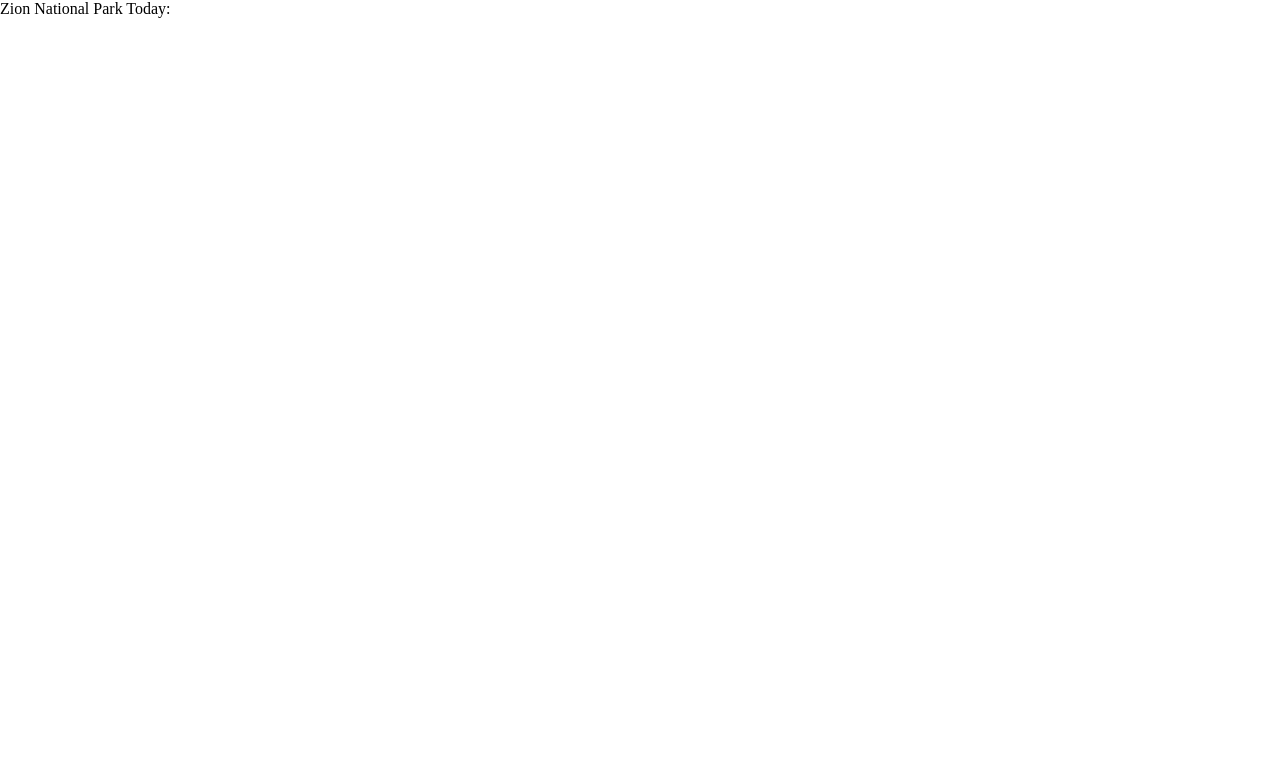
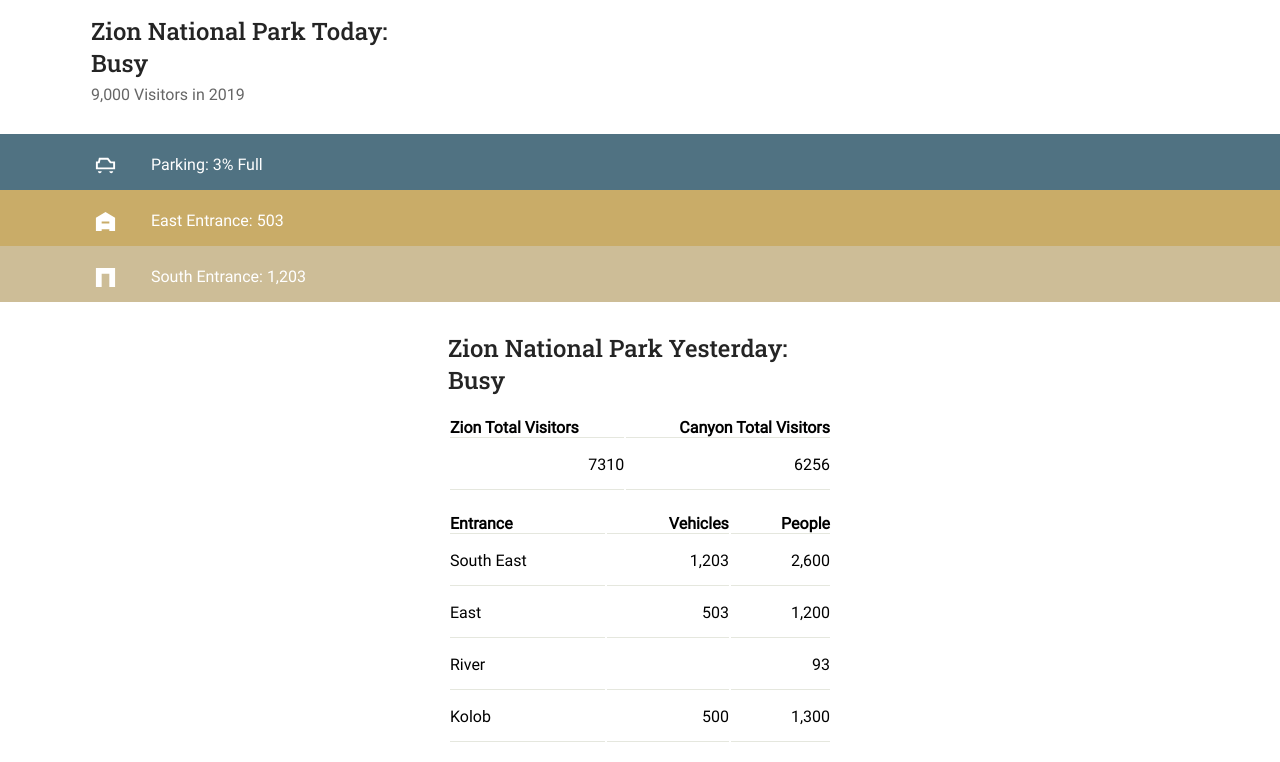
Before and after one commit to ckgardner/PDdashboard, a plain HTML site: page dashboard.html in a window 1280 px wide. Drawn offline with nearby package versions, Linux system fonts and the light colour scheme.

Commit message:
styling besides svg

```diff
--- a/dashboard.css
+++ b/dashboard.css
@@ -0,0 +1,86 @@
+@font-face{
+    font-family: "myRoboto";
+    src: url("fonts/Roboto/Roboto-Regular.ttf");
+}
+@font-face{
+    font-family: "titleRoboto";
+    src: url("fonts/Roboto_Slab/static/RobotoSlab-Medium.ttf")
+}
+@media screen and (min-width: 840px) {
+    body{
+        font-family: 'myRoboto';
+        font-style: normal;
+        font-weight: normal;
+    }
+    #titleWrapper{
+        margin: 15px 91px 25px 91px;
+    }
+    #title, #titleStatus{
+        font-family: "titleRoboto";
+        font-style: normal;
+        font-weight: normal;
+        font-size: 24px;
+        line-height: 32px;
+        color: rgba(0, 0, 0, 0.86);
+    }
+    #totalVisitors{
+        font-size: 16px;
+        line-height: 19px;
+        color: #666666;
+        margin-top: 6px;
+        margin-bottom: 30px;
+    }
+    .stat{
+        height: 56px;
+    }
+    .statImage{
+        height: 23px;
+        width: 23px;
+        margin: 20px 30px 20px 94px;
+        vertical-align: middle;
+    }
+    #parkingStat{
+        background-color: #507282;
+        color: white;
+        font-size: 16px;
+    }
+    #eastEntranceStat{
+        background-color: #C9AC68;
+        color: white;
+        font-size: 16px;
+    }
+    #southEntranceStat{
+        background-color: #CDBD97;
+        color: white;
+        font-size: 16px;
+    }
+    #yesterdayWrapper{
+        width: 384px;
+        margin: 0 auto;
+        margin-top: 30px;
+    }
+    table{
+        width: 384px;
+        font-size: 16px;
+        line-height: 19px;
+        font-weight: normal;
+        margin-top: 20px;
+    }
+    td, th{
+        border-bottom: 1px solid #E5E7DE;
+    }
+    td{
+        height: 50px;
+        vertical-align: middle;
+    }
+    th{
+        text-align: left;
+        font-weight: bold;
+    }
+    .right{
+        text-align: right;
+    }
+    #yesterdayEntrances{
+        margin-top: 15px;
+    }
+}
--- a/dashboard.html
+++ b/dashboard.html
@@ -15,9 +15,62 @@
   </head>
 	<body>
 		<div id="app">
-			<div id="title">Zion National Park Today:</div>
-			<div id="titleStatus">{{titleStatus}}</div>
+			<div id="titleWrapper">
+				<div id="title">Zion National Park Today:</div>
+				<div id="titleStatus">{{titleStatus}}</div>
+				<div id="totalVisitors">{{totalVisitors}} Visitors in 2019</div>
+			</div>
+			<div class="stat" id="parkingStat">
+				<img class="statImage" src="icons/parking_outline.svg">
+				<span>Parking: {{parkingStat}} Full</span>
+			</div>
+			<div class="stat" id="eastEntranceStat">
+				<img class="statImage" src="icons/east_entrance.svg">
+				<span>East Entrance: {{eastEntranceStat}}</span>
+			</div>
+			<div class="stat" id="southEntranceStat">
+				<img class="statImage" src="icons/south_entrance.svg">
+				<span>South Entrance: {{southEntranceStat}}</span>
+			</div>
 
+			<div id="yesterdayWrapper">
+				<div id="title">Zion National Park Yesterday:</div>
+				<div id="titleStatus">{{yesterdayTitleStatus}}</div>
+				<table id="yesterdaysTotals">
+					<tr>
+					<th>Zion Total Visitors</th>
+					<th class="right">Canyon Total Visitors</th>
+					</tr>
+					<tr>
+					<td class="right">{{yesterdayZionTotal}}</td>
+					<td class="right">{{yesterdayCanyonTotal}}</td>
+					</tr>
+				</table>
+				<table id="yesterdaysEntrances">
+					<tr>
+					<th>Entrance</th>
+					<th class="right">Vehicles</th>
+					<th class="right">People</th>
+					</tr>
+					<tr>
+					<td>South East</td>
+					<td class="right">{{SEVehicles}}</td>
+					<td class="right">{{SEPeople}}</td>
+					</tr>
+					<td>East</td>
+					<td class="right">{{EVehicles}}</td>
+					<td class="right">{{EPeople}}</td>
+					</tr>
+					<td>River</td>
+					<td class="right">{{riverVehicles}}</td>
+					<td class="right">{{riverPeople}}</td>
+					</tr>
+					<td>Kolob</td>
+					<td class="right">{{kolobVehicles}}</td>
+					<td class="right">{{kolobPeople}}</td>
+					</tr>
+				</table>
+			</div>
 			<script src="https://cdn.jsdelivr.net/npm/vue"></script>
 			<script src="https://cdn.jsdelivr.net/npm/vuetify@2.x/dist/vuetify.js"></script>
 			<script src="dashboard.js"></script>
--- a/dashboard.js
+++ b/dashboard.js
@@ -1,6 +1,22 @@
 var app = new Vue({
     el: '#app',
     data: {
+        titleStatus: "Busy",
+        totalVisitors: "9,000",
+        parkingStat: "3%",
+        eastEntranceStat: "503",
+        southEntranceStat: "1,203",
+        yesterdayTitleStatus: "Busy",
+        yesterdayZionTotal: "7310",
+        yesterdayCanyonTotal: "6256",
+        SEVehicles: "1,203",
+        SEPeople: "2,600",
+        EVehicles: "503",
+        EPeople: "1,200",
+        riverVehicles: "",
+        riverPeople: "93",
+        kolobVehicles: "500",
+        kolobPeople: "1,300",
     },
 
     methods: {
```
